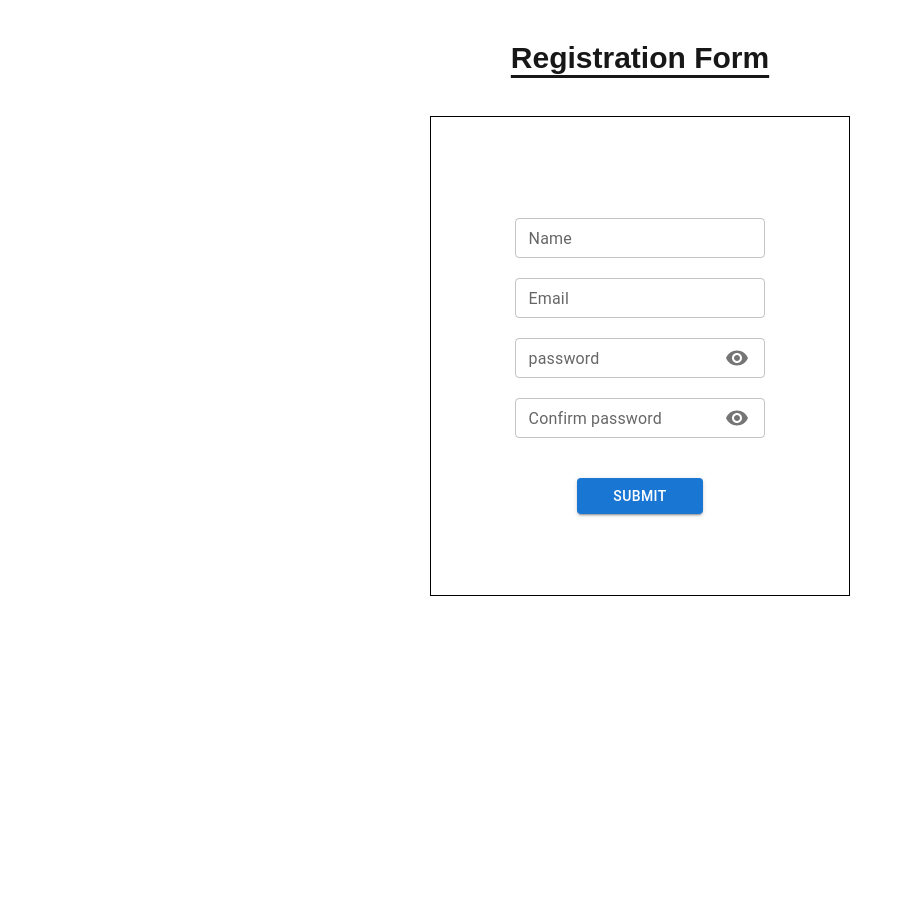
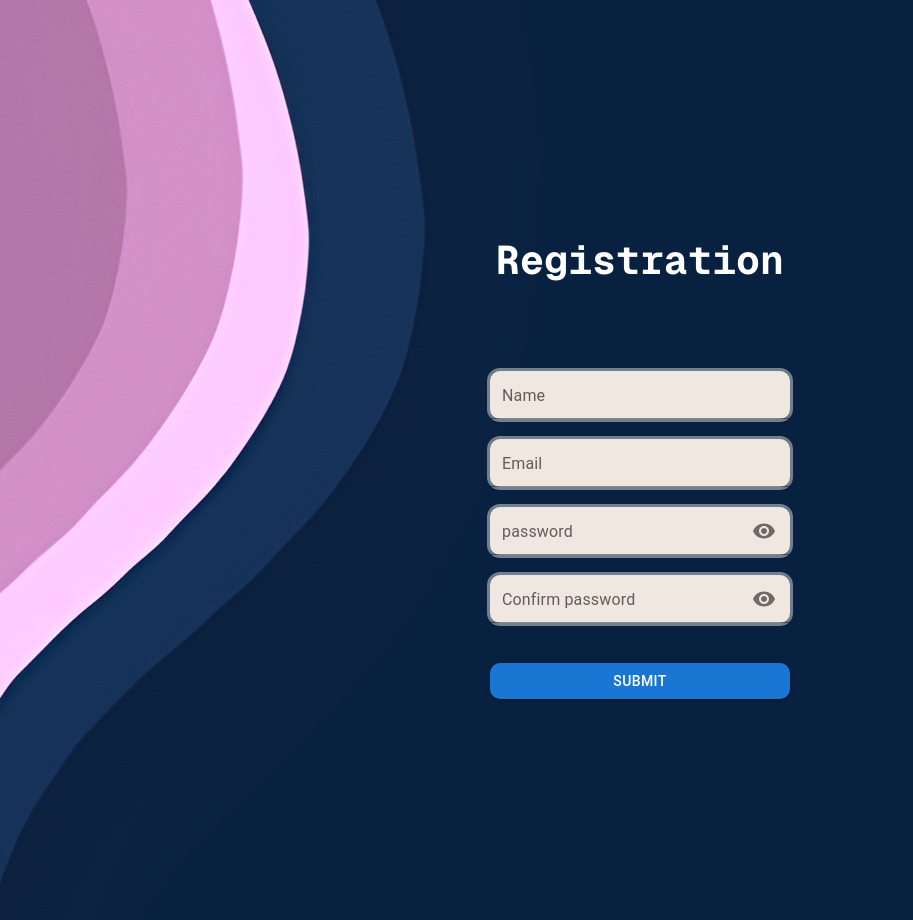
Before and after one commit to omChotaliya2002/uform, a Next.js app: page /registration in a window 1280 px wide. Shown: the top 920 px of the page, without its empty margins (0-913 px from the left). Before the commit the page ends 800 px from the top, so only its background shows below. Built offline with nearby package versions, Linux system fonts and the light colour scheme.

Commit message:
enhance UI of login and registratio page.

```diff
--- /dev/null
+++ b/src/app/login/Login.module.css
@@ -0,0 +1,13 @@
+
+.loginContainer {
+
+    height: 1000px;
+    display: flex;
+    justify-content: center;
+    align-items: center;
+    background-image: url('/images/bg2.jpg');
+    background-size: inherit;
+    background-position: center;
+    background-repeat: no-repeat;
+
+}
--- a/src/app/login/page.tsx
+++ b/src/app/login/page.tsx
@@ -16,6 +16,7 @@ import Stack from "@mui/material/Stack";
 import { useFormik } from "formik";
 import * as Yup from 'yup';
 import { jwtDecode } from "jwt-decode";
+import styles from "./Login.module.css";
 
 
 export default function Page() {
@@ -111,9 +112,11 @@ export default function Page() {
   return (
 <>
 
+<div className = {styles.loginContainer} style={{flexDirection : "column"}}>
+
 {success && (
 
-            <Stack spacing={2} sx={{width : "100%"}}>
+            <Stack spacing={2} sx={{width : "100%", position : "fixed", top : 0, left : 0, zIndex : 9999}}>
                 <Alert severity="success">
                     <AlertTitle> Success </AlertTitle>
                         {success}
@@ -123,7 +126,7 @@ export default function Page() {
 
         {error && (
 
-            <Stack spacing={2} sx={{width : "100%"}}>
+            <Stack spacing={2} sx={{width : "100%", position : "fixed", top : 0, left : 0, zIndex : 9999}}>
                 <Alert severity="error">
                     <AlertTitle> Error </AlertTitle>
                         {error}
@@ -132,16 +135,16 @@ export default function Page() {
         )}
 
 
-     <div className="flex items-center justify-center mt-[40px] mb-[40px]">
-            <h1 className="text-4xl font-mono underline underline-offset-[8px]" style={{fontWeight : "bold"}}> Login </h1>
+     <div className="flex items-center justify-center -mt-[80px]">
+            <h1 className="text-[40px] font-mono text-white" style={{fontWeight : "bold"}}> Login </h1>
         </div>
 
-<form onSubmit={formik.handleSubmit}>
+  <form onSubmit={formik.handleSubmit}>
 
-    <div className="p-5 flex flex-col w-[400px] h-[350px] mx-auto items-center justify-center mt-[30px] mb-[100px] gap-y-6" style={{border:"1px solid black"}}>
+    <div className="p-5 flex flex-col w-[400px] h-[350px] mx-auto items-center justify-center gap-y-6" style={{border:"0px solid black"}}>
 
 
-            <TextField name="name" id="username" variant="outlined" fullWidth label="Username" type="name" value={formik.values.name}
+            <TextField name="name" id="username" variant="filled" fullWidth label="Username" type="name" value={formik.values.name} sx={{bgcolor : "#FFF5EE", borderRadius : "10px" , boxShadow : "0 0 0 3px #708090"}}
                 onChange={formik.handleChange} onBlur={formik.handleBlur}
                 error={formik.touched.name && Boolean(formik.errors.name)}
                 helperText = {formik.touched.name && formik.errors.name}
@@ -154,7 +157,8 @@ export default function Page() {
                 }}/>
 
 
-            <TextField name="password" id="password" variant="outlined" fullWidth label="Password" type={showPassword ? "text" : "password"} value={formik.values.password}
+            <TextField name="password" id="password" variant="filled" fullWidth label="Password" type={showPassword ? "text" : "password"} sx={{bgcolor : "#FFF5EE", borderRadius : "10px", boxShadow : "0 0 0 3px #708090"}}
+                value={formik.values.password}
                 onChange={formik.handleChange} onBlur={formik.handleBlur}
                 error={formik.touched.password && Boolean(formik.errors.password)}
                 helperText={formik.touched.password && formik.errors.password}
@@ -174,17 +178,17 @@ export default function Page() {
 
             {/* {passError && <p className="text-red-500 font-semibold text-sm mt-[-20px]"> {passError} </p>} */}
 
-                <Button type="submit" fullWidth style={{marginTop : "20px"}} variant="contained"> Login </Button>
+                <Button type="submit" fullWidth style={{marginTop : "20px", borderRadius : "10px"}} variant="contained"> Login </Button>
 
 
             <div className="flex items-center justify-between gap-2">
 
-                 Don't have an account? <Link className="text-blue-500 hover:underline hover:underline-offset-4" href={"/registration"}> Register here </Link>
+                <h1 className="text-white"> Don't have an account? </h1>  <Link className="text-blue-300 hover:underline hover:underline-offset-4" href={"/registration"}> Register here </Link>
             </div>
     </div>
 
-</form>
-
+  </form>
+</div>
 </>
 
   );
--- /dev/null
+++ b/src/app/registration/Registration.module.css
@@ -0,0 +1,13 @@
+
+.regContainer {
+
+    min-height: 1000px;
+    display: flex;
+    justify-content: center;
+    align-items: center;
+    background-image: url('/images/bg2.jpg');
+    background-size: inherit;
+    background-position: center;
+    background-repeat: no-repeat;
+
+}
--- a/src/app/registration/page.tsx
+++ b/src/app/registration/page.tsx
@@ -11,6 +11,8 @@ import AlertTitle from "@mui/material/AlertTitle";
 import { useFormik } from "formik";
 import * as Yup from 'yup';
 import { Visibility, VisibilityOff } from "@mui/icons-material";
+import styles from "./Registration.module.css";
+
 
 
 const page = () => {
@@ -80,6 +82,7 @@ const page = () => {
 
 return (
 <>
+<div className={styles.regContainer}>
 
     {success && (
 
@@ -106,27 +109,33 @@ return (
 
 <form onSubmit={formik.handleSubmit}>
 
-    <div className="flex items-center justify-center mt-[40px]">
-        <h1 className="text-3xl font-semibold underline underline-offset-[7px]"> Registration Form </h1>
+    <div className="flex items-center justify-center mt-[80px] mb-[10px]">
+        <h1 className="text-[40px] text-white font-mono"> <strong> Registration </strong> </h1>
     </div>
 
 
-    <div className="flex flex-col items-center justify-center h-[480px] w-[420px] mt-[40px] mb-[100px] select-none gap-y-5 mx-auto hover:rounded-xl"
-        style={{border:"1px solid black"}}>
+    <div className="flex flex-col items-center justify-center h-[450px] w-[300px] mb-[100px] select-none gap-y-5 mx-auto hover:rounded-xl"
+        style={{border:"0px solid white"}}>
 
-            <TextField name="name" label="Name" size="small" value={formik.values.name} onChange={formik.handleChange} onBlur={formik.handleBlur}
+            <TextField variant="filled"  name="name" label="Name" size="small" fullWidth sx={{bgcolor : "#FFF5EE", borderRadius : "10px", boxShadow : "0 0 0 3px #708090"}}
+                value={formik.values.name}
+                onChange={formik.handleChange} onBlur={formik.handleBlur}
                 error={formik.touched.name && Boolean(formik.errors.name)}
                 helperText = {formik.touched.name && formik.errors.name}
-            sx={{width : "60%"}}/>
+            />
 
 
-            <TextField name="email" label="Email" type="email" size="small" value={formik.values.email} onChange={formik.handleChange} onBlur={formik.handleBlur}
+            <TextField variant="filled" name="email" label="Email" type="email" size="small" fullWidth sx={{bgcolor : "#FFF5EE", borderRadius : "10px", boxShadow : "0 0 0 3px #708090"}}
+                value={formik.values.email}
+                onChange={formik.handleChange} onBlur={formik.handleBlur}
                 error={formik.touched.email && Boolean(formik.errors.email)}
                 helperText = {formik.touched.email && formik.errors.email}
-                sx={{width : "60%"}}/>
+                />
 
 
-            <TextField name="password" label="password" type={showPassword ? "text" : "password"} size="small" value={formik.values.password} onChange={formik.handleChange} onBlur={formik.handleBlur}
+            <TextField variant="filled" name="password" label="password" size="small" fullWidth sx={{bgcolor : "#FFF5EE", borderRadius : "10px", boxShadow : "0 0 0 3px #708090"}}
+                type={showPassword ? "text" : "password"} value={formik.values.password}
+                onChange={formik.handleChange} onBlur={formik.handleBlur}
                 error={formik.touched.password && Boolean(formik.errors.password)}
                 helperText = {formik.touched.password && formik.errors.password}
                 InputProps={{
@@ -141,10 +150,12 @@ return (
                             </InputAdornment>
                         ),
                 }}
-                sx={{width : "60%"}} />
+                />
 
 
-            <TextField name="confpassword" label="Confirm password" type={showConfPassword ? "text" : "password"} size="small" value={formik.values.confpassword} onChange={formik.handleChange} onBlur={formik.handleBlur}
+            <TextField variant="filled" name="confpassword" label="Confirm password" size="small" fullWidth sx={{bgcolor : "#FFF5EE", borderRadius : "10px", boxShadow : "0 0 0 3px #708090"}}
+                type={showConfPassword ? "text" : "password"}
+                value={formik.values.confpassword} onChange={formik.handleChange} onBlur={formik.handleBlur}
                 error={formik.touched.confpassword && Boolean(formik.errors.confpassword)}
                 helperText = {formik.touched.confpassword && formik.errors.confpassword}
                 InputProps={{
@@ -159,13 +170,17 @@ return (
                             </InputAdornment>
                         )
                 }}
-                sx={{width : "60%"}}/>
+                />
 
 
-            <Button variant="contained" color="primary" type="submit" size="medium" className="top-[20px]" sx={{width:"30%"}}> Submit </Button>
+            <Button fullWidth variant="contained" color="primary" type="submit" size="medium" className="top-[20px]" sx={{borderRadius : "10px"}}>
+                Submit
+            </Button>
 
     </div>
-</form>
+  </form>
+
+</div>
 
     </>
 )
```
Also changed, not shown: public/images/bg2.jpg (added).
